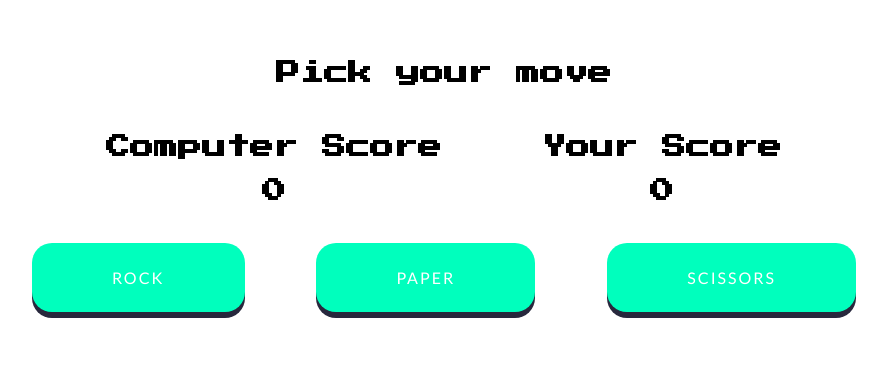
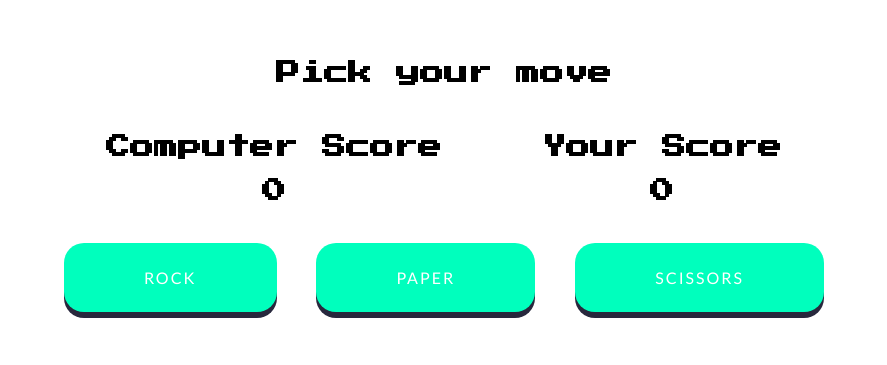
Before and after one commit to kennyslater/rock-paper-scissors, a plain HTML site: page index.html in a window 1280 px wide. Shown: the part 139-504 px from the top of the page, without its empty margins (196-1083 px from the left). Drawn offline with Linux system fonts and the light colour scheme.

Commit message:
main container width update

```diff
--- a/index.html
+++ b/index.html
@@ -9,6 +9,8 @@
         <link href="https://fonts.googleapis.com/css?family=Lato:300,400" rel="stylesheet">
         <link rel="stylesheet" href="style.css"/>
         <title>Rock Paper Scissors</title>
+        <meta name="viewport" content="width=device-width, initial-scale=1.0">
+
     </head>
 
     <body>
--- a/style.css
+++ b/style.css
@@ -10,7 +10,7 @@ body{
 
 .main {
     margin: 0 auto;
-    width: 70%;
+    width: 800px;
     text-align: center;
     padding-top: 200px;
     }
```
